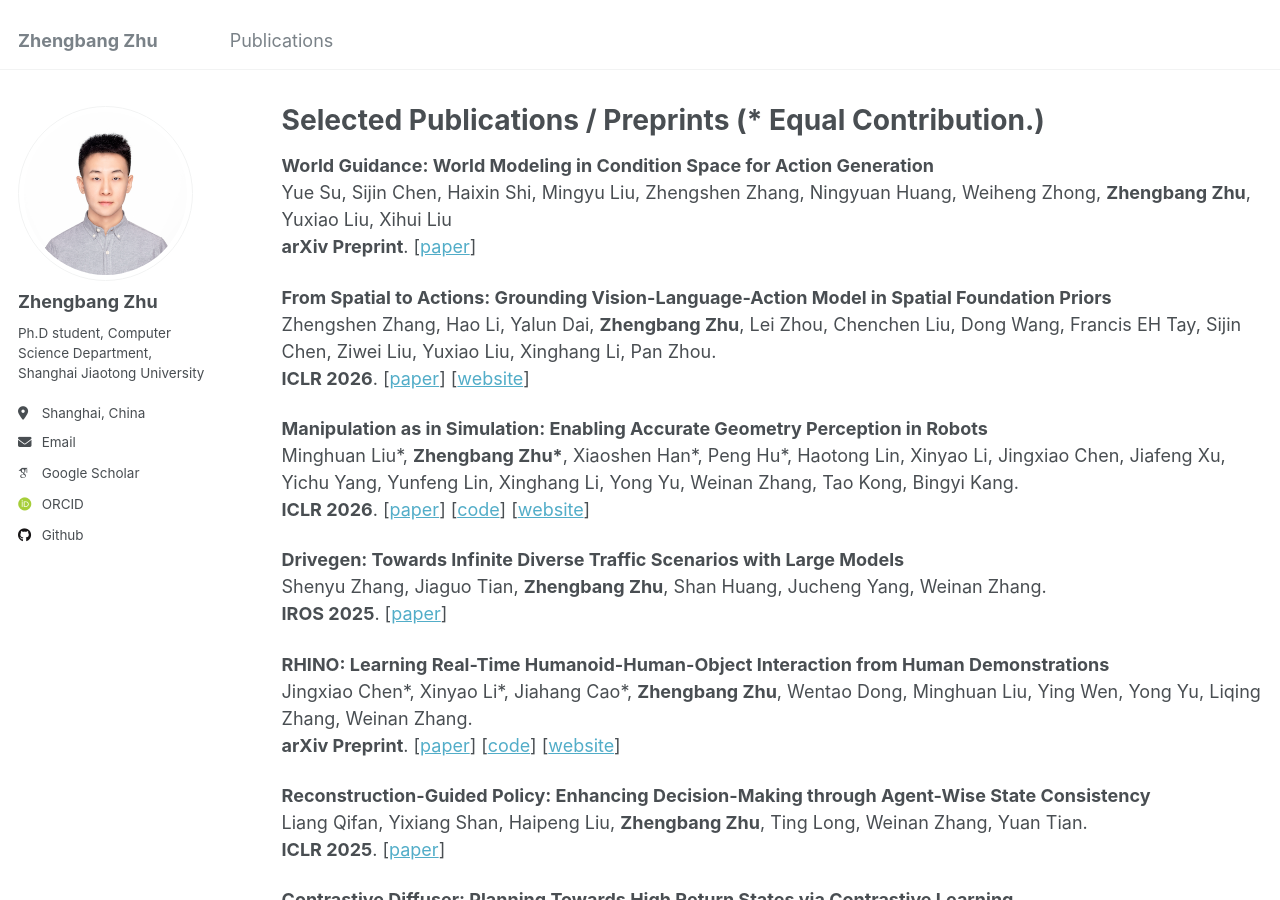
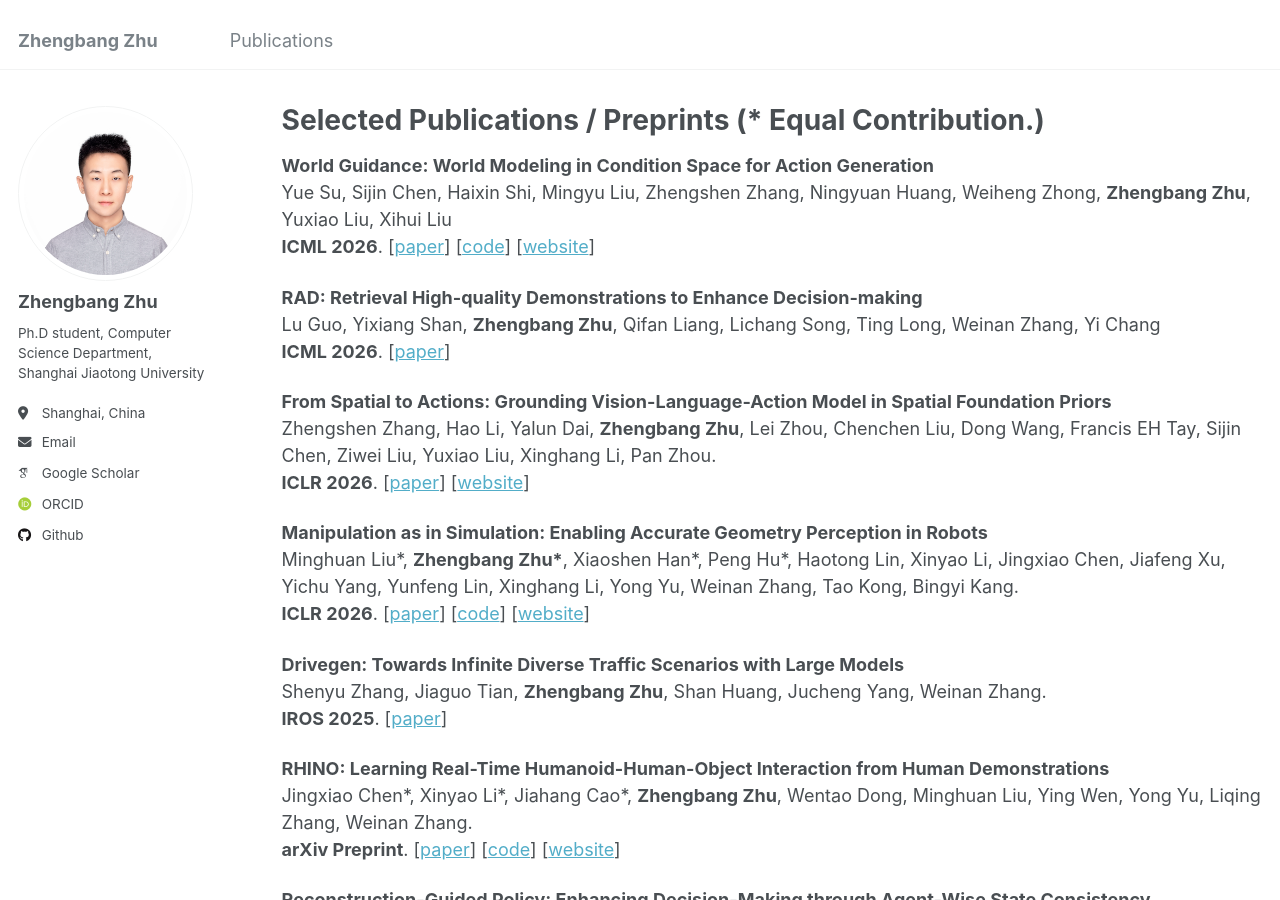
Before and after one commit to zbzhu99/zbzhu99.github.io, a Jekyll site: the page built from _pages/publications.md, in a window 1280 px wide and 900 px high. Built offline with Jekyll 4.4.1, drawn with Linux system fonts in a browser that asks for light colours; some web fonts are replaced.

Commit message:
Update publications for ICML 2026 and add VSCode settings

```diff
--- a/_pages/publications.md
+++ b/_pages/publications.md
@@ -7,7 +7,11 @@ author_profile: true
 
 <b>World Guidance: World Modeling in Condition Space for Action Generation</b> <br>
 Yue Su, Sijin Chen, Haixin Shi, Mingyu Liu, Zhengshen Zhang, Ningyuan Huang, Weiheng Zhong, <b>Zhengbang Zhu</b>, Yuxiao Liu, Xihui Liu <br>
-<b>arXiv Preprint</b>. [<a href="https://arxiv.org/abs/2602.22010">paper</a>]
+<b>ICML 2026</b>. [<a href="https://arxiv.org/abs/2602.22010">paper</a>] [<a href="https://github.com/Selen-Suyue/WoG">code</a>] [<a href="https://selen-suyue.github.io/WoGNet">website</a>]
+
+<b>RAD: Retrieval High-quality Demonstrations to Enhance Decision-making</b> <br>
+Lu Guo, Yixiang Shan, <b>Zhengbang Zhu</b>, Qifan Liang, Lichang Song, Ting Long, Weinan Zhang, Yi Chang <br>
+<b>ICML 2026</b>. [<a href="https://arxiv.org/abs/2507.15356">paper</a>]
 
 <b>From Spatial to Actions: Grounding Vision-Language-Action Model in Spatial Foundation Priors</b> <br>
 Zhengshen Zhang, Hao Li, Yalun Dai, <b>Zhengbang Zhu</b>, Lei Zhou, Chenchen Liu, Dong Wang, Francis EH Tay, Sijin Chen, Ziwei Liu, Yuxiao Liu, Xinghang Li, Pan Zhou. <br>
```
Also changed, not shown: 1 other file.
